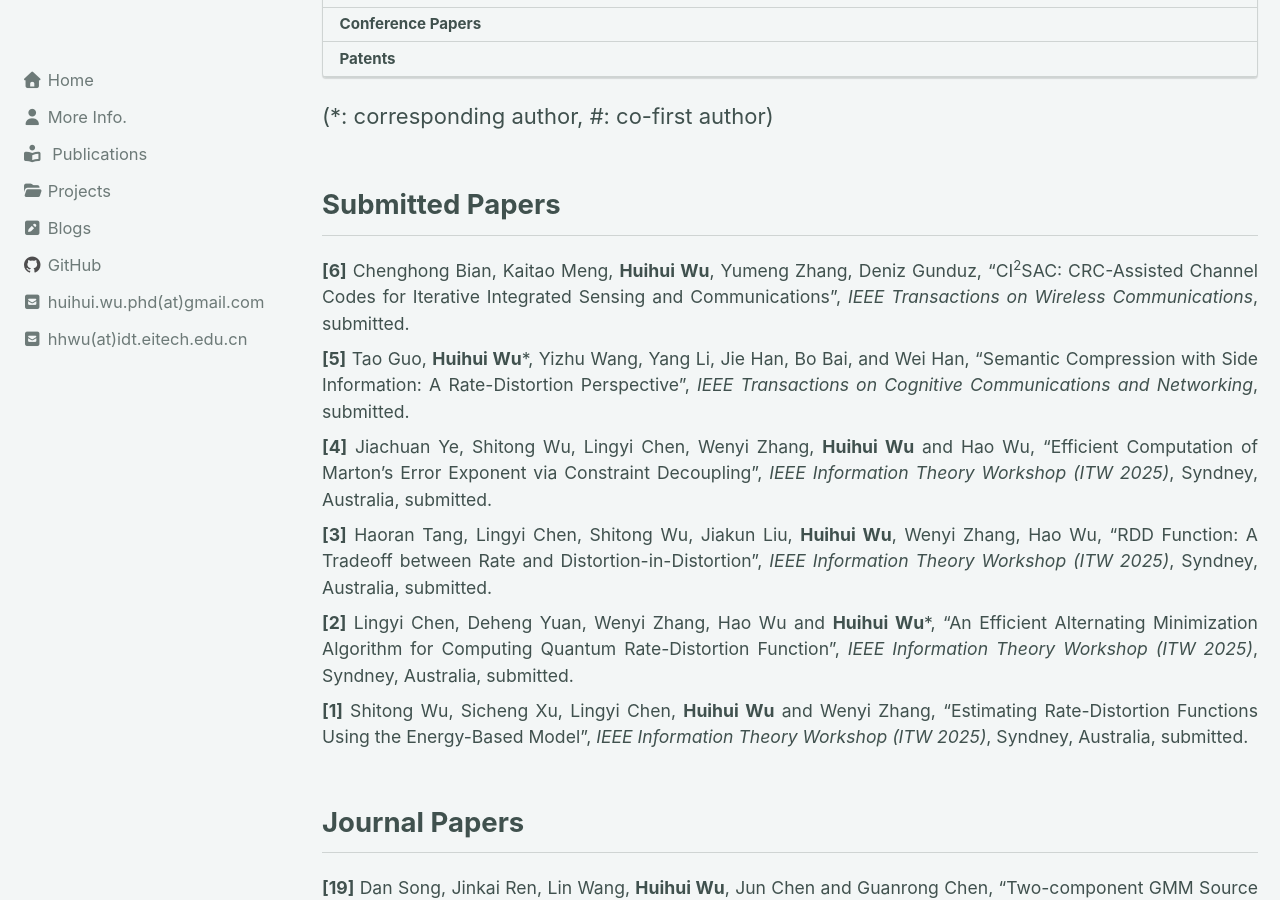
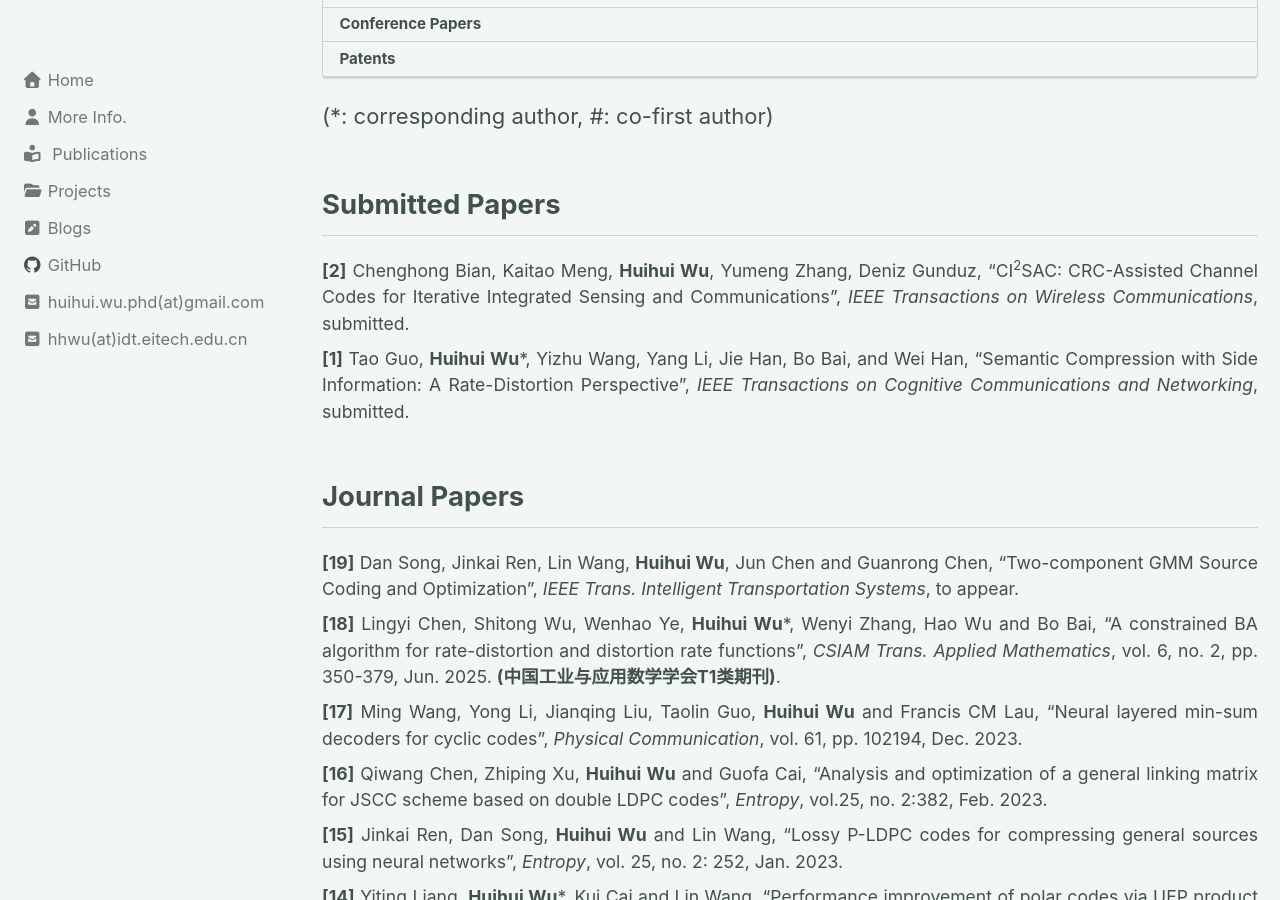
Before and after one commit to hhwu18/hhwu18.github.io, a Jekyll site: the page built from _pages/pub.md, in a window 1280 px wide and 900 px high, scrolled down 291 px. Built offline with Jekyll 4.4.1, drawn with Linux system fonts in a browser that asks for light colours; cached includes are drawn as plain includes; some web fonts are replaced; some of the changed text lies outside the part shown.

Commit message:
modify pub

```diff
--- a/_pages/pub.md
+++ b/_pages/pub.md
@@ -14,12 +14,8 @@ classes: wide #wide screen
 
 ## Submitted Papers
 <div class="publication-list" markdown="1">
-* **[6]** Chenghong Bian, Kaitao Meng, **Huihui Wu**, Yumeng Zhang, Deniz Gunduz, “CI<sup>2</sup>SAC: CRC-Assisted Channel Codes for Iterative Integrated Sensing and Communications”, <em>IEEE Transactions on Wireless Communications</em>, submitted.
-* **[5]** Tao Guo, **Huihui Wu***, Yizhu Wang, Yang Li, Jie Han, Bo Bai, and Wei Han, “Semantic Compression with Side Information: A Rate-Distortion Perspective”, <em>IEEE Transactions on Cognitive Communications and Networking</em>, submitted.
-* **[4]** Jiachuan Ye, Shitong Wu, Lingyi Chen, Wenyi Zhang, **Huihui Wu** and Hao Wu, “Efficient Computation of Marton's Error Exponent via Constraint Decoupling”, *IEEE Information Theory Workshop (ITW 2025)*, Syndney, Australia, submitted.
-* **[3]** Haoran Tang, Lingyi Chen, Shitong Wu, Jiakun Liu, **Huihui Wu**, Wenyi Zhang, Hao Wu, “RDD Function: A Tradeoff between Rate and Distortion-in-Distortion”, *IEEE Information Theory Workshop (ITW 2025)*, Syndney, Australia, submitted.
-* **[2]** Lingyi Chen, Deheng Yuan, Wenyi Zhang, Hao Wu and **Huihui Wu***, “An Efficient Alternating Minimization Algorithm for Computing Quantum Rate-Distortion Function”, <em>IEEE Information Theory Workshop (ITW 2025)</em>, Syndney, Australia, submitted.
-* **[1]** Shitong Wu, Sicheng Xu, Lingyi Chen, **Huihui Wu** and Wenyi Zhang, "Estimating Rate-Distortion Functions Using the Energy-Based Model”, *IEEE Information Theory Workshop (ITW 2025)*, Syndney, Australia, submitted.
+* **[2]** Chenghong Bian, Kaitao Meng, **Huihui Wu**, Yumeng Zhang, Deniz Gunduz, “CI<sup>2</sup>SAC: CRC-Assisted Channel Codes for Iterative Integrated Sensing and Communications”, <em>IEEE Transactions on Wireless Communications</em>, submitted.
+* **[1]** Tao Guo, **Huihui Wu***, Yizhu Wang, Yang Li, Jie Han, Bo Bai, and Wei Han, “Semantic Compression with Side Information: A Rate-Distortion Perspective”, <em>IEEE Transactions on Cognitive Communications and Networking</em>, submitted.
 </div>
 
 ## Journal Papers
```
Also changed, not shown: other parts of _pages/pub.md (+4 -0 lines).
